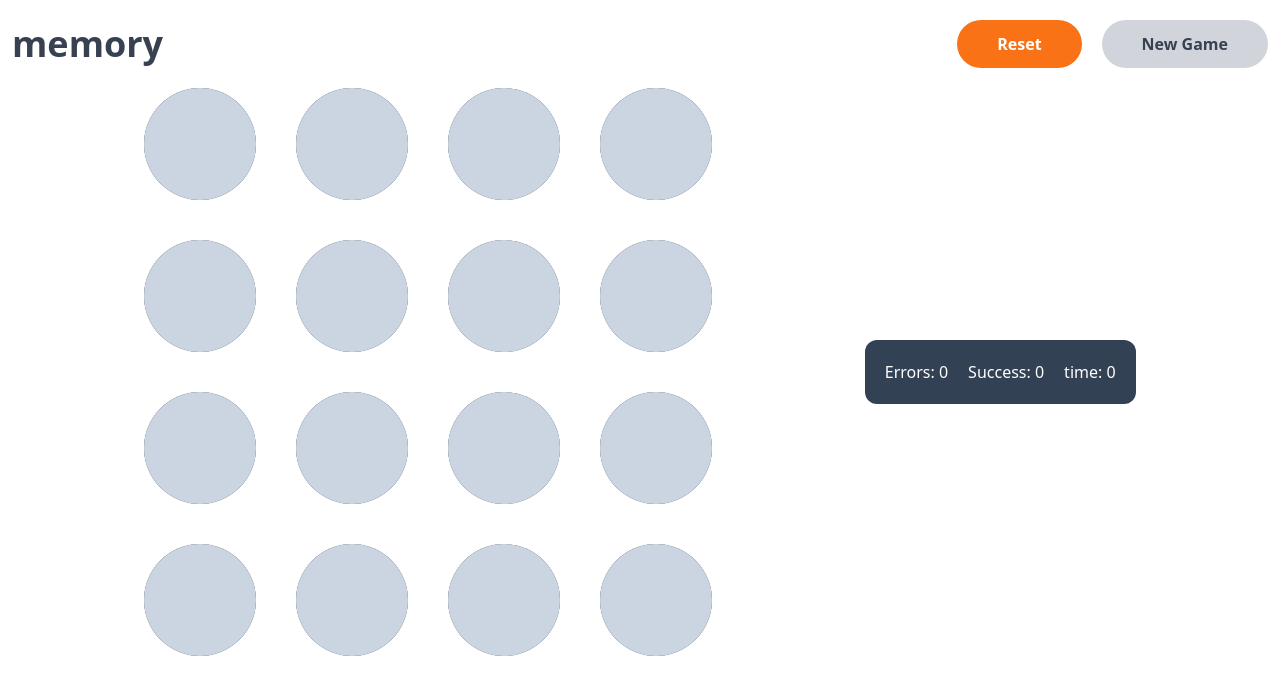
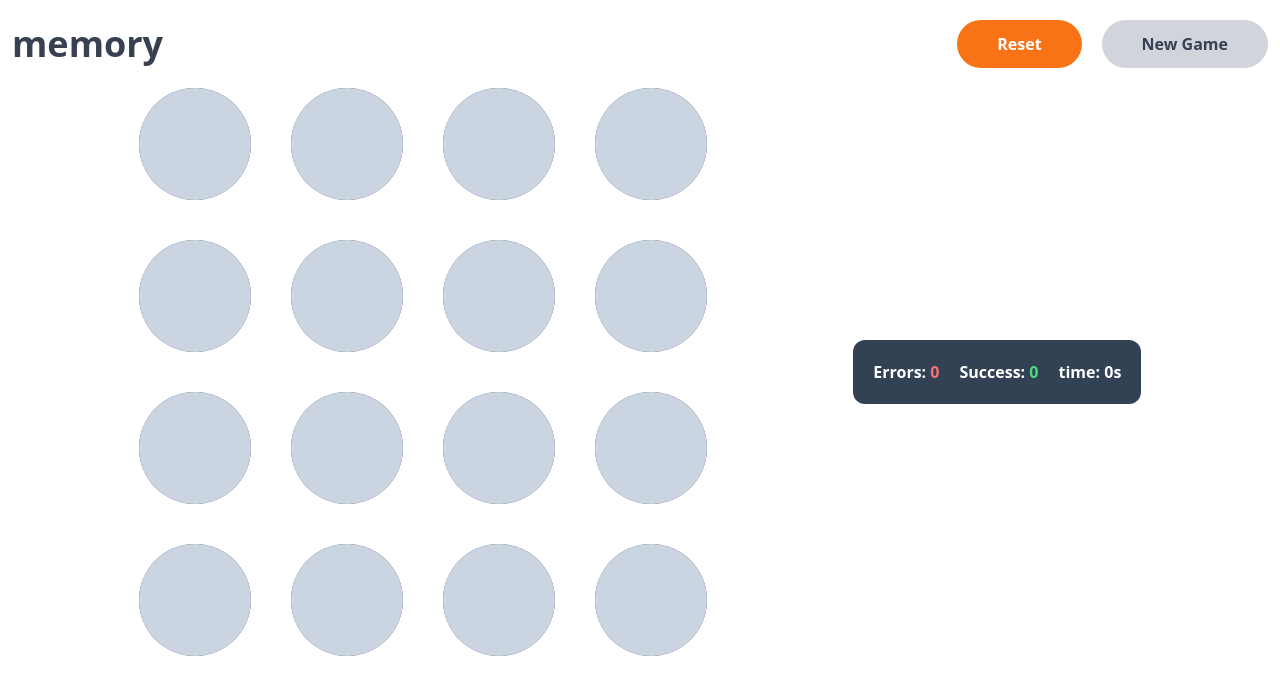
Before and after one commit to fjmg84/game-exercise-memory, a React (Vite) app: page / in a window 1280 px wide. Shown: the top 694 px of the page. Built offline with nearby package versions, Linux system fonts and the light colour scheme.

Commit message:
add timer ok

```diff
--- a/src/App.jsx
+++ b/src/App.jsx
@@ -5,14 +5,15 @@ import { generateNumbers } from "./utils/functions";
 import confetti from "canvas-confetti";
 import ListButton from "./components/list-buttons";
 import Statistics from "./components/statistics";
+import Timer from "./components/timer";
 
 function App() {
   const [numbers, setNumbers] = useState([]);
   const [statistics, setStatistics] = useState({
     errors: 0,
     success: 0,
-    start: false,
   });
+  const [timer, setTimer] = useState("stop");
 
   console.log(numbers);
 
@@ -24,7 +25,7 @@ function App() {
   useEffect(() => {
     // if all numbers is show true so you win
     if (numbers.length > 0 && numbers.every((item) => item.show)) {
-      setStatistics((prev) => ({ ...prev, start: "stop" }));
+      setTimer("pause");
       confetti({
         particleCount: 100,
         spread: 70,
@@ -40,7 +41,7 @@ function App() {
 
       setTimeout(() => {
         setNumbers(arrValues);
-        setStatistics((prev) => ({ ...prev, start: true }));
+        setTimer("start");
       }, 5000);
     }
 
@@ -104,6 +105,8 @@ function App() {
       };
     });
     setNumbers(arrValues);
+    setStatistics({ errors: 0, success: 0 });
+    setTimer("stop");
   };
 
   const handleClick = (value) => () => {
@@ -147,11 +150,13 @@ function App() {
         </section>
 
         <section>
-          <Statistics
-            errors={statistics.errors}
-            success={statistics.success}
-            start={statistics.start}
-          />
+          <article className="bg-slate-700 text-white rounded-xl p-5 flex items-center justify-center gap-5">
+            <Statistics
+              errors={statistics.errors}
+              success={statistics.success}
+            />
+            <Timer timer={timer} />
+          </article>
         </section>
       </main>
     </div>
--- a/src/components/statistics.jsx
+++ b/src/components/statistics.jsx
@@ -1,23 +1,12 @@
-import { useEffect } from "react";
-import { useState } from "react";
-
-export default function Statistics({ errors, success, start = false }) {
-  const [seconds, setSeconds] = useState(0);
-
-  console.log({ errors, success, start });
-
-  useEffect(() => {
-    let time = setTimeout(() => {
-      if (start) setSeconds(seconds + 1);
-    }, 1000);
-
-    return () => clearTimeout(time);
-  });
+export default function Statistics({ errors, success }) {
   return (
-    <article className="bg-slate-700 text-white rounded-xl p-5 flex items-center justify-center gap-5">
-      <p>Errors: {errors}</p>
-      <p>Success: {success}</p>
-      <p>time: {seconds}</p>
-    </article>
+    <>
+      <p className="font-extrabold">
+        Errors: <span className="text-red-400">{errors}</span>
+      </p>
+      <p className="font-extrabold ">
+        Success: <span className="text-green-400">{success}</span>
+      </p>
+    </>
   );
 }
--- /dev/null
+++ b/src/components/timer.jsx
@@ -0,0 +1,25 @@
+import { useEffect, useState } from "react";
+
+export default function Timer({ timer = "stop" }) {
+  const [seconds, setSeconds] = useState(0);
+
+  console.clear();
+  console.log({ timer, seconds });
+
+  useEffect(() => {
+    let intervalId;
+
+    if (timer === "stop") setSeconds(0);
+
+    if (timer === "start" && timer !== "pause") {
+      intervalId = setInterval(() => {
+        setSeconds((prevSeconds) => prevSeconds + 1);
+      }, 1000);
+    }
+
+    // Limpiar el intervalo cuando el componente se desmonte o cuando cambie `timer`
+    return () => clearInterval(intervalId);
+  }, [timer]);
+
+  return <p className="font-extrabold ">time: {seconds}s</p>;
+}
--- a/src/output.css
+++ b/src/output.css
@@ -600,10 +600,6 @@ video {
   justify-content: space-between;
 }
 
-.justify-around {
-  justify-content: space-around;
-}
-
 .justify-evenly {
   justify-content: space-evenly;
 }
@@ -694,6 +690,16 @@ video {
   color: rgb(55 65 81 / var(--tw-text-opacity));
 }
 
+.text-green-400 {
+  --tw-text-opacity: 1;
+  color: rgb(74 222 128 / var(--tw-text-opacity));
+}
+
+.text-red-400 {
+  --tw-text-opacity: 1;
+  color: rgb(248 113 113 / var(--tw-text-opacity));
+}
+
 .text-white {
   --tw-text-opacity: 1;
   color: rgb(255 255 255 / var(--tw-text-opacity));
```
